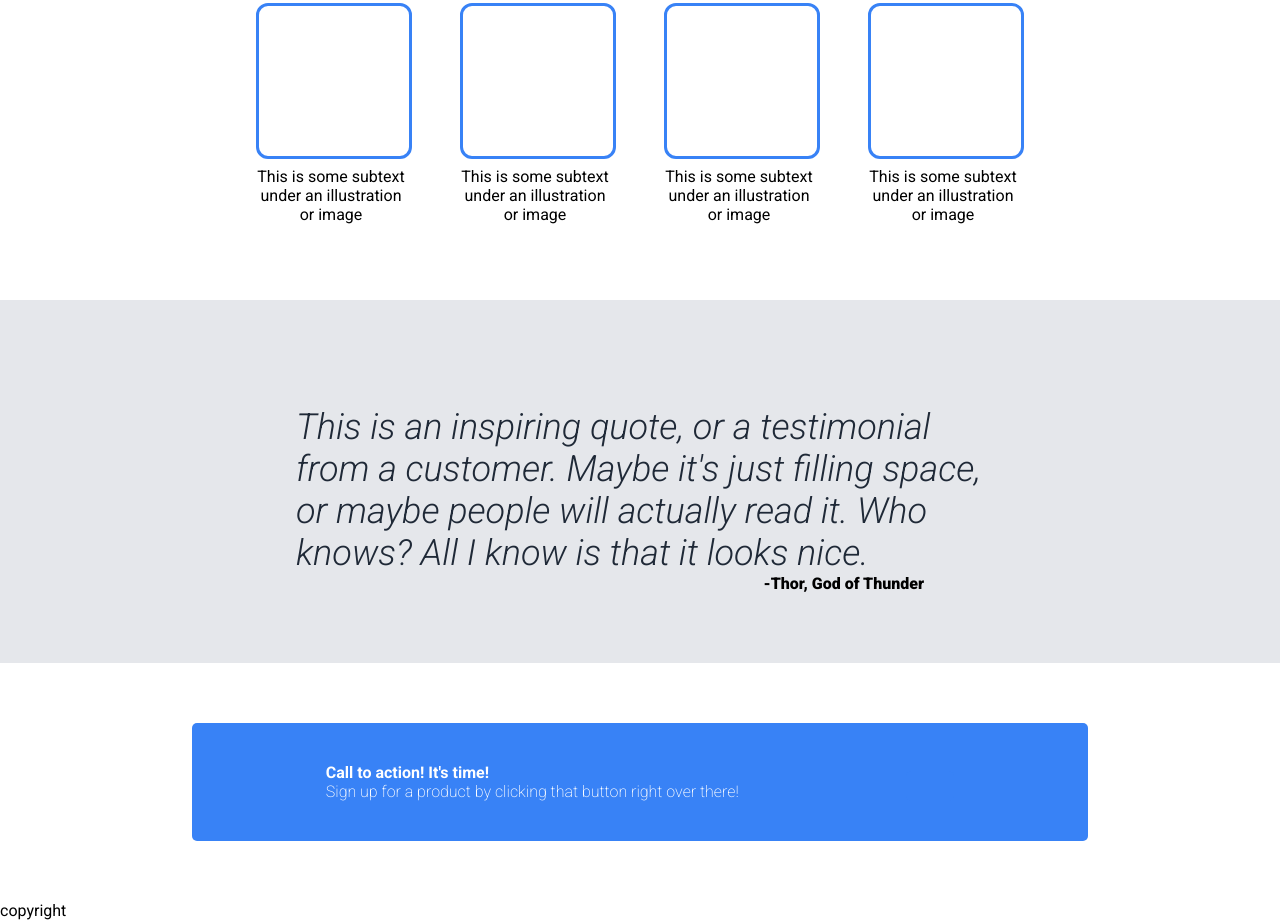
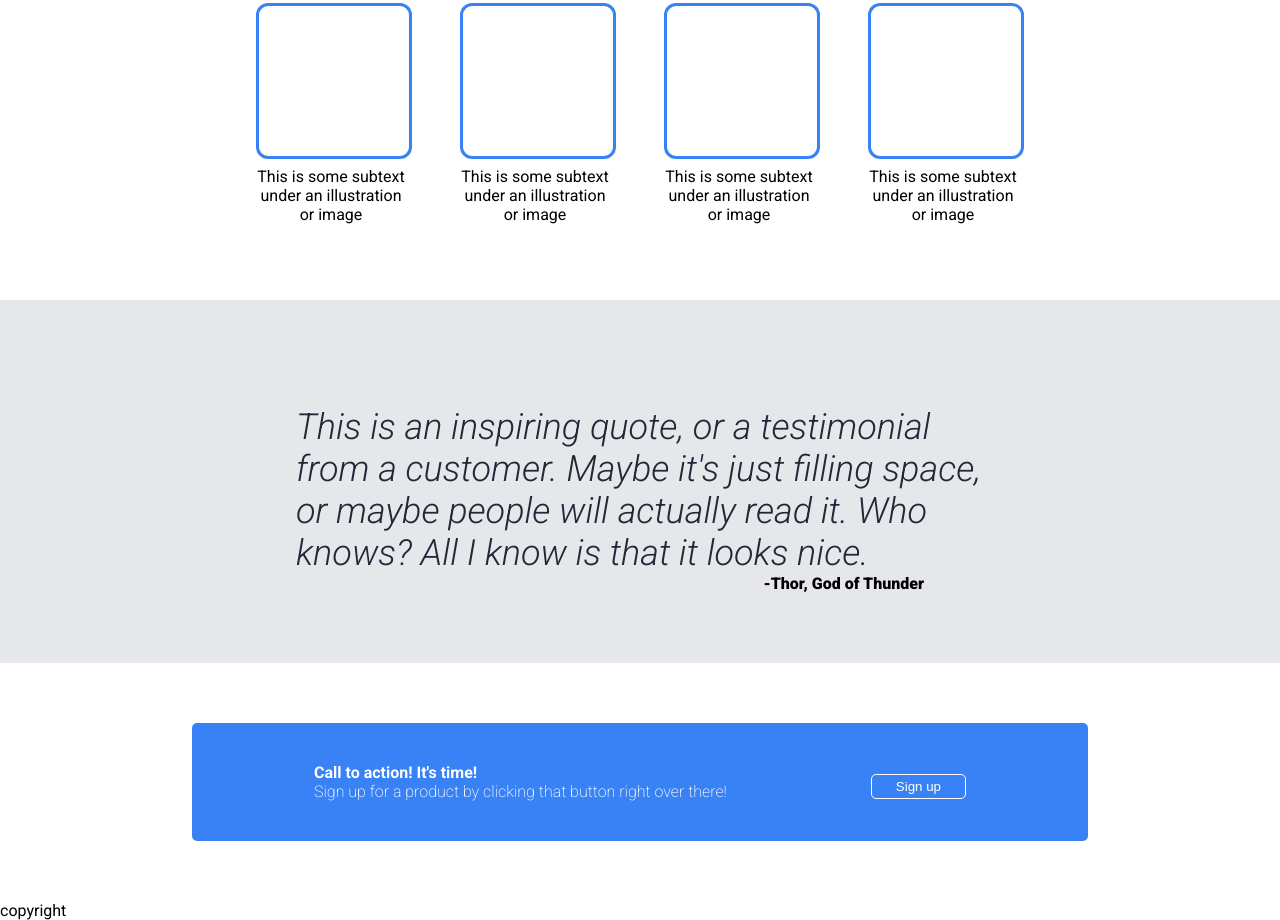
Before and after one commit to AdamMcCarthyCS/project-odin-landing-page, a plain HTML site: page index.html in a window 1280 px wide. Shown: the part 485-1405 px from the top of the page. Drawn offline with Linux system fonts and the light colour scheme.

Commit message:
style(button): Add white border and align self an other items center

```diff
--- a/css/style.css
+++ b/css/style.css
@@ -156,6 +156,7 @@ blockquote {
 #call-to-action {
     display: flex;
     justify-content: space-around;
+    align-items: center;
     margin: 60px 15vw;
     background-color: #3882f6;
     padding: 40px 50px;
@@ -170,3 +171,7 @@ blockquote {
 #call-to-action .call-details {
     font-weight: 200;
 }
+
+#call-to-action button {
+    border: 1px solid #fff;
+}
--- a/index.html
+++ b/index.html
@@ -64,7 +64,7 @@
                 <div class="call">Call to action! It's time!</div>
                 <div class="call-details">Sign up for a product by clicking that button right over there!</div>
             </div>
-            <button></button>
+            <button>Sign up</button>
         </div>
         <div id="footer">
             <div>copyright</div>
```
